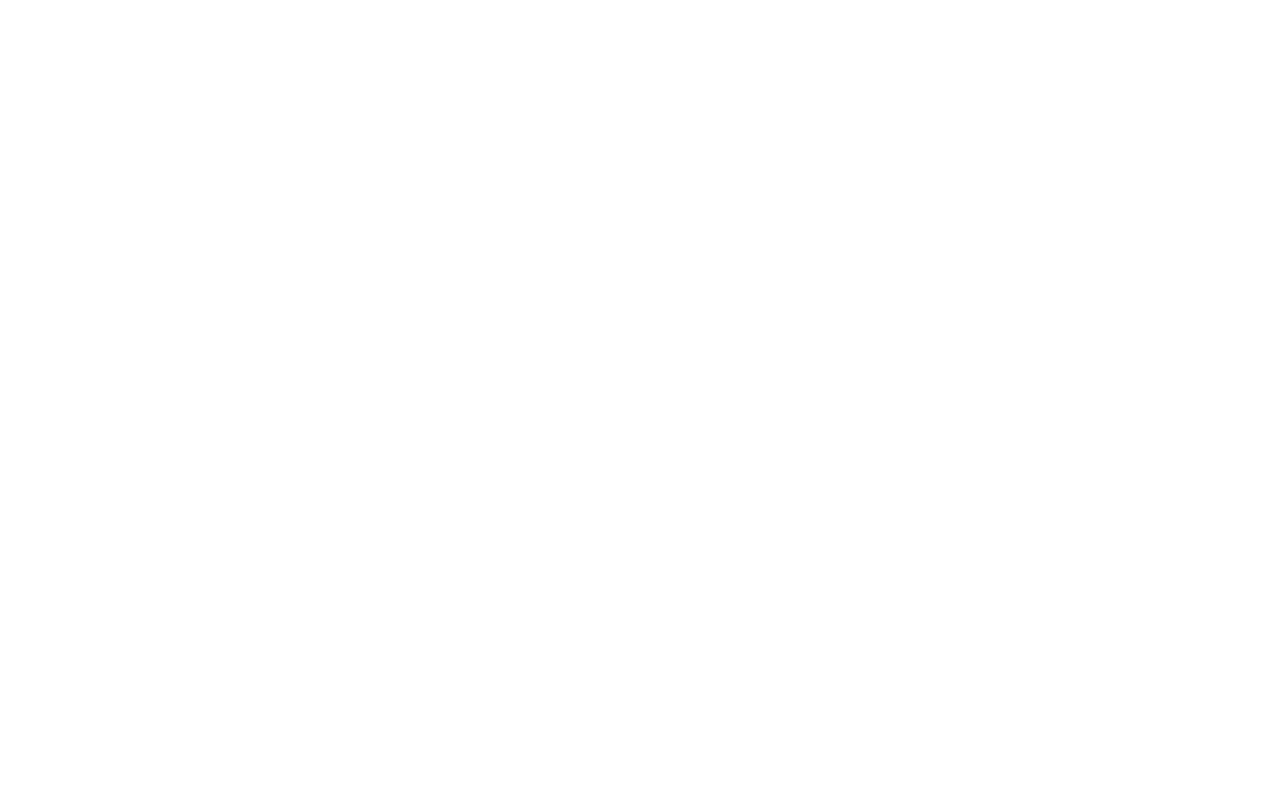
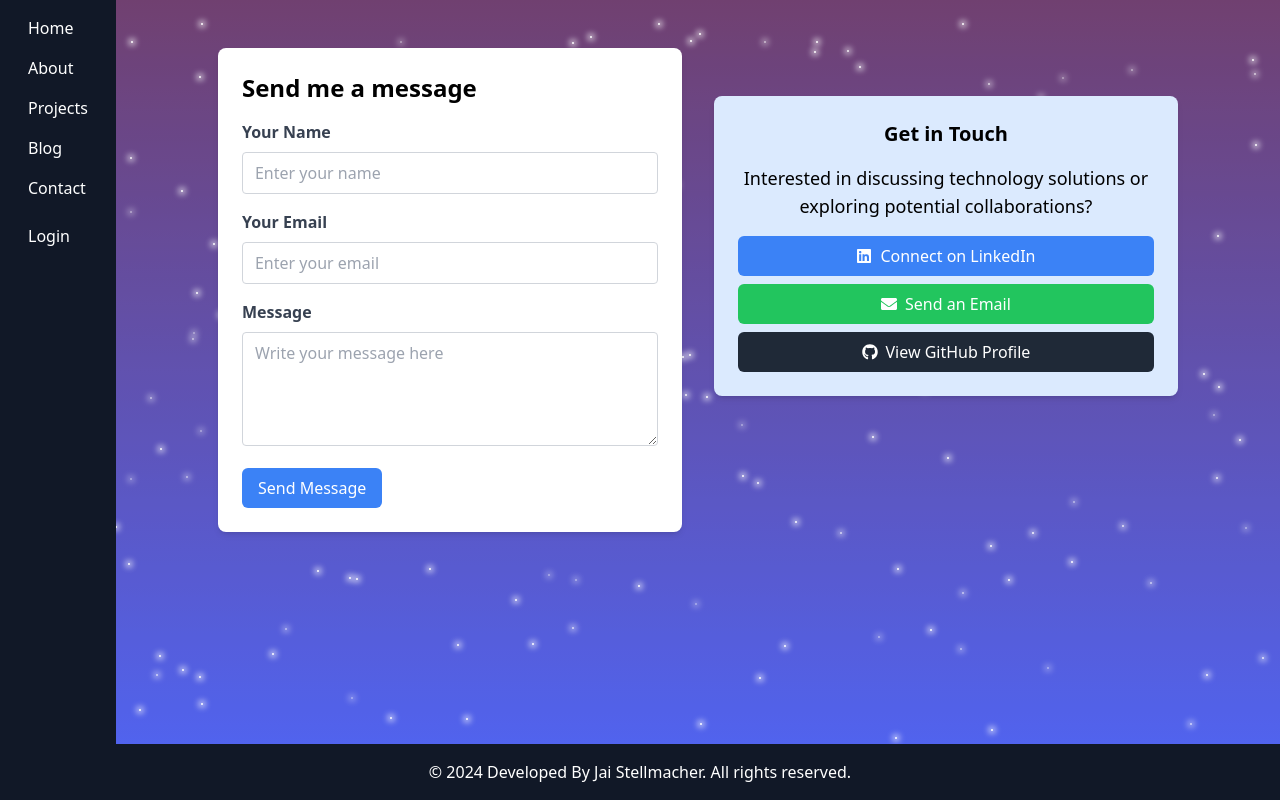
Before and after one commit to jstellmacher/portfo-frontend, a React (Vite) app: page /contact in a window 1280 px wide. Before the commit this address had no page. Built offline with nearby package versions, Linux system fonts and the light colour scheme.

Commit message:
updates contact page

```diff
--- a/src/App.jsx
+++ b/src/App.jsx
@@ -9,6 +9,7 @@
 import About from './pages/About';
 import Projects from './pages/Projects';
 import Blog from './pages/Blog';
+import Contact from './pages/Contact'; // Import Contact component
 import './styles.css';
 
 function App() {
@@ -20,6 +21,7 @@
           <Route path="/about" element={<MainLayout><PortfolioCard><About /></PortfolioCard></MainLayout>} />
           <Route path="/projects" element={<MainLayout><PortfolioCard><Projects /></PortfolioCard></MainLayout>} />
           <Route path="/blog" element={<MainLayout><BlogLayout><Blog /></BlogLayout></MainLayout>} />
+          <Route path="/contact" element={<MainLayout><Contact /></MainLayout>} /> {/* Add route for Contact */}
         </Routes>
       </AuthProvider>
     </Router>
--- /dev/null
+++ b/src/components/EmailForm.jsx
@@ -0,0 +1,63 @@
+// components/EmailForm.jsx
+import React, { useState } from 'react';
+
+const EmailForm = () => {
+  const [name, setName] = useState('');
+  const [email, setEmail] = useState('');
+  const [message, setMessage] = useState('');
+
+  const handleSubmit = (e) => {
+    e.preventDefault();
+    // Implement form submission logic here
+    console.log(`Name: ${name}, Email: ${email}, Message: ${message}`);
+    // Clear form fields after submission
+    setName('');
+    setEmail('');
+    setMessage('');
+  };
+
+  return (
+    <form onSubmit={handleSubmit} className="bg-white rounded-lg shadow-md p-6">
+      <h2 className="text-2xl font-semibold mb-4">Send me a message</h2>
+      <div className="mb-4">
+        <label htmlFor="name" className="block text-gray-700 font-semibold mb-2">Your Name</label>
+        <input
+          type="text"
+          id="name"
+          value={name}
+          onChange={(e) => setName(e.target.value)}
+          placeholder="Enter your name"
+          required
+          className="w-full px-3 py-2 rounded border border-gray-300 focus:outline-none focus:border-blue-500"
+        />
+      </div>
+      <div className="mb-4">
+        <label htmlFor="email" className="block text-gray-700 font-semibold mb-2">Your Email</label>
+        <input
+          type="email"
+          id="email"
+          value={email}
+          onChange={(e) => setEmail(e.target.value)}
+          placeholder="Enter your email"
+          required
+          className="w-full px-3 py-2 rounded border border-gray-300 focus:outline-none focus:border-blue-500"
+        />
+      </div>
+      <div className="mb-4">
+        <label htmlFor="message" className="block text-gray-700 font-semibold mb-2">Message</label>
+        <textarea
+          id="message"
+          value={message}
+          onChange={(e) => setMessage(e.target.value)}
+          placeholder="Write your message here"
+          rows="4"
+          required
+          className="w-full px-3 py-2 rounded border border-gray-300 focus:outline-none focus:border-blue-500"
+        ></textarea>
+      </div>
+      <button type="submit" className="bg-blue-500 text-white py-2 px-4 rounded-md hover:bg-blue-600 transition">Send Message</button>
+    </form>
+  );
+};
+
+export default EmailForm;
--- a/src/components/Nav.jsx
+++ b/src/components/Nav.jsx
@@ -53,6 +53,9 @@
         <li>
           <Link to="/blog" className="hover:bg-blue-500 px-3 py-2 rounded">Blog</Link>
         </li>
+        <li>
+          <Link to="/contact" className="hover:bg-blue-500 px-3 py-2 rounded">Contact</Link>
+        </li>
         {/* Conditional rendering based on isAdmin state */}
         {isAdmin ? (
           <li>
--- /dev/null
+++ b/src/pages/Contact.jsx
@@ -0,0 +1,21 @@
+// pages/Contact.jsx
+import React from 'react';
+import EmailForm from '../components/EmailForm';
+import GetInTouch from '../components/GetInTouch';
+
+const Contact = () => {
+  return (
+    <div className="mx-auto py-8 px-4 sm:px-6 lg:px-8 max-w-screen-lg">
+      <div className="grid grid-cols-1 sm:grid-cols-2 gap-8">
+        <div>
+          <EmailForm />
+        </div>
+        <div>
+          <GetInTouch />
+        </div>
+      </div>
+    </div>
+  );
+};
+
+export default Contact;
```
